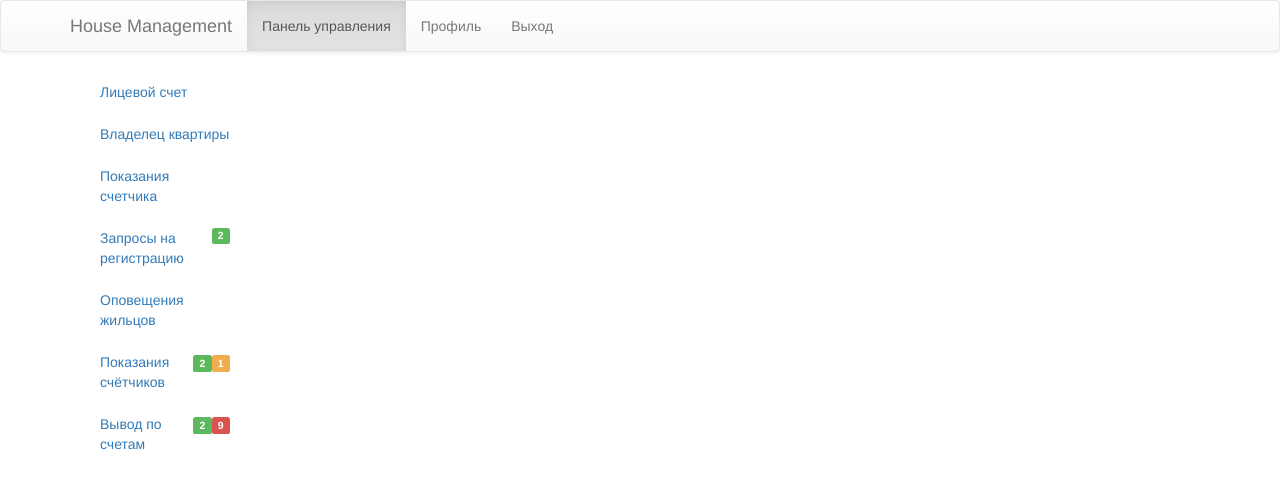
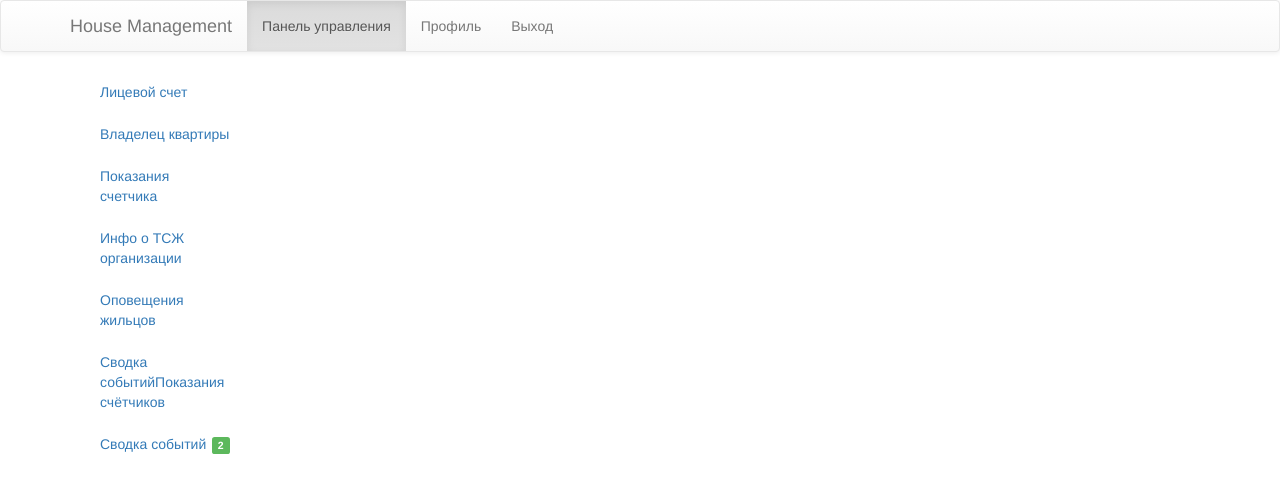
Before and after one commit to celikin/housemanagement, a Django app: page /org/home/ in a window 1280 px wide. Shown: the top 493 px of the page. Run offline with Django 3.2, Linux system fonts and the light colour scheme; a user stored in the database is signed in; data comes from the database, SQL or seed files in the repository; parts of the project's set-up code (start-up, migrations or seed data) failed here and were passed over; some libraries are stand-ins or nearby versions.

Commit message:
Еще шаблоны

```diff
--- a/templates/user/home.html
+++ b/templates/user/home.html
@@ -1,6 +1,6 @@
 {% extends "base.html" %}
 {% block menu %}
-{% include "menu.html" %}
+{% include "user/menu.html" %}
 {% endblock %}
 {% block content %}
 {% include "org/leftmenu.html" %}
--- a/templates/user/leftmenu.html
+++ b/templates/user/leftmenu.html
@@ -4,9 +4,9 @@
     <li><a href="#">Лицевой счет</a></li>
     <li><a href="#">Владелец квартиры</a></li>
     <li><a href="#">Показания счетчика</a></li>
-    <li><a href="#"><span class="label label-success pull-right">2</span>Запросы на регистрацию </a></li>
+    <li><a href="#">Инфо о ТСЖ организации </a></li>
     <li><a href="#">Оповещения жильцов </a></li>
-    <li><a href="#"><div class="pull-right"><span class="label label-success">2</span><span class="label label-warning">1</span></div>Показания счётчиков </a></li>
-    <li><a href="#"><div class="pull-right"><span class="label label-success">2</span><span class="label label-danger">9</span></div>Вывод по счетам</a></li>
+    <li><a href="#">Сводка событийПоказания счётчиков </a></li>
+    <li><a href="#"><div class="pull-right"><span class="label label-success">2</span></div>Сводка событий</a></li>
 </ul>
 </div>
--- a/tsj/forms.py
+++ b/tsj/forms.py
@@ -24,7 +24,6 @@ class ResidentForm(ModelForm):
         fields = (
             'username',
             'password',
-            'email',
             'first_name',
             'last_name',
             'middle_name',
--- a/tsj/views.py
+++ b/tsj/views.py
@@ -23,7 +23,7 @@ def home(request):
         return render(request, "home.html")
     if is_org(request.user):
         return redirect(reverse("orghome"))
-    return render(request, "userhome.html")
+    return render(request, "user/home.html")
 
 
 def orghome(request):
```
Also changed, not shown: templates/user/profile.html (added, +19 -0 lines).
